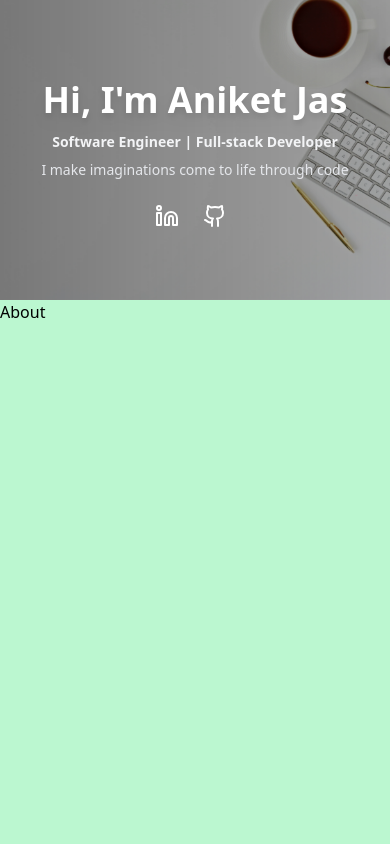
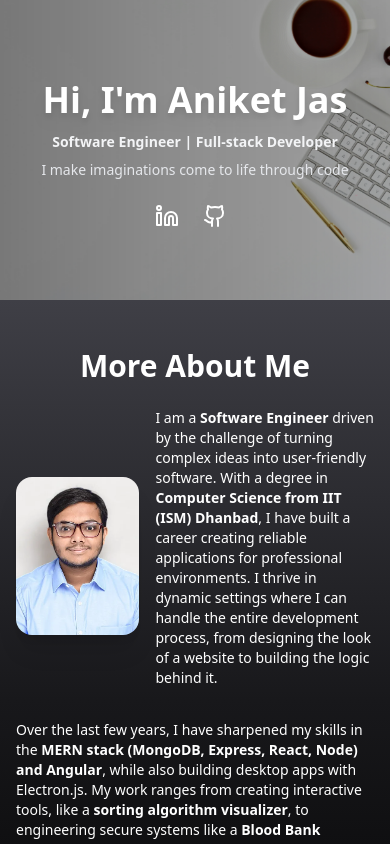
Before and after one commit to AniketJas/portfolio-v2, a React (Vite) app: page / in a window 390 px wide. Built offline with nearby package versions, Linux system fonts and the light colour scheme.

Commit message:
about section styled

```diff
--- a/src/pages/About.jsx
+++ b/src/pages/About.jsx
@@ -1,8 +1,30 @@
-import React from 'react'
+import dp from "../assets/profilePhoto.webp"
 
 const About = () => {
   return (
-    <div className='h-screen bg-green-200'>About</div>
+    <section className="px-4 py-12 md:px-16 lg:px-32 lg:h-screen bg-gradient-to-b from-zinc-700 via-zinc-900 to-black text-white grid sm:grid-cols-2 md:grid-cols-3 gap-4 md:gap-3 content-center">
+      <h2 className="text-bold text-center col-span-2 font-extrabold text-3xl md:text-4xl lg:text-6xl mb-2 md:mb-6 lg:mb-10">More About Me</h2>
+
+      <div className="md:row-span-4 lg:p-8 lg:ml-2 flex justify-center items-center md:block">
+        <img
+          src={dp}
+          alt="profile-photo"
+          className="rounded-2xl shadow-xl "
+        />
+      </div>
+
+      <div className="md:col-span-2 text-sm lg:text-xl lg:leading-8 text-semibold mb-4">
+        <p>I am a <strong>Software Engineer</strong> driven by the challenge of turning complex ideas into user-friendly software. With a degree in <strong>Computer Science from IIT (ISM) Dhanbad</strong>, I have built a career creating reliable applications for professional environments. I thrive in dynamic settings where I can handle the entire development process, from designing the look of a website to building the logic behind it.</p>
+      </div>
+
+      <div className="col-span-2 text-sm lg:text-xl lg:leading-8 text-semibold mb-4">
+        <p>Over the last few years, I have sharpened my skills in the <strong>MERN stack (MongoDB, Express, React, Node) and Angular</strong>, while also building desktop apps with Electron.js. My work ranges from creating interactive tools, like a <strong>sorting algorithm visualizer</strong>, to engineering secure systems like a <strong>Blood Bank platform using PHP and MySQL</strong>. I enjoy the logic of <strong>backend development</strong> just as much as the creativity needed for a smooth user interface.</p>
+      </div>
+
+      <div className="col-span-2 text-sm lg:text-xl lg:leading-8 text-semibold">
+        <p>I am a problem solver who loves making things faster and more efficient—like optimizing code to boost user engagement. I constantly learn new tools and stay active to keep up with industry trends. If you are looking for a developer who creates clean, high-performance software, let&#8217;s connect.</p>
+      </div>
+    </section>
   )
 }
 
```
